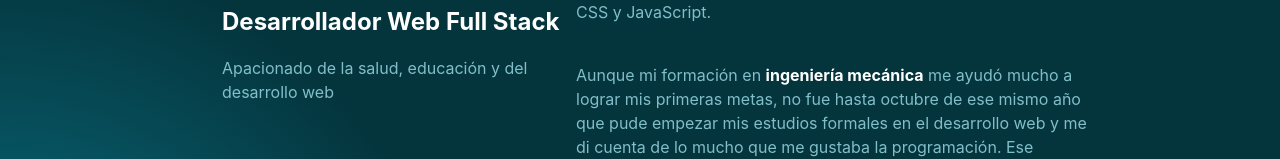
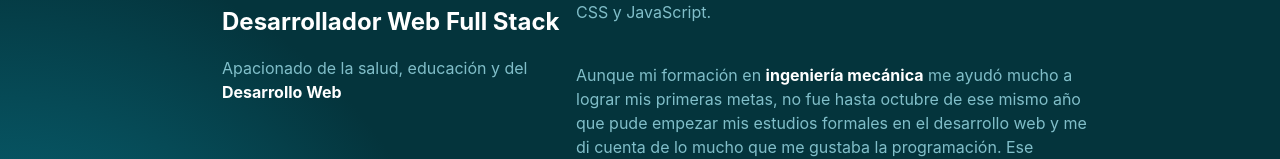
Before and after one commit to Tortoiselizard/Portafolio_Front, a React (Vite) app: page / in a window 1280 px wide. Shown: the part 152-311 px from the top of the page. Built offline with nearby package versions, Linux system fonts and the light colour scheme.

Commit message:
change components/Home: add span and strong tag (line 9)

```diff
--- a/src/components/Home/Home.jsx
+++ b/src/components/Home/Home.jsx
@@ -6,7 +6,7 @@ function Home () {
     <section className={style.HomeContainer}>
       <h1>Troy Pernía</h1>
       <h2>Desarrollador Web Full Stack</h2>
-      <p>Apacionado de la salud, educación y del desarrollo web</p>
+      <p>Apacionado de la salud, educación y del <strong><span>Desarrollo Web</span></strong></p>
       <Nav />
     </section>
   )
```
